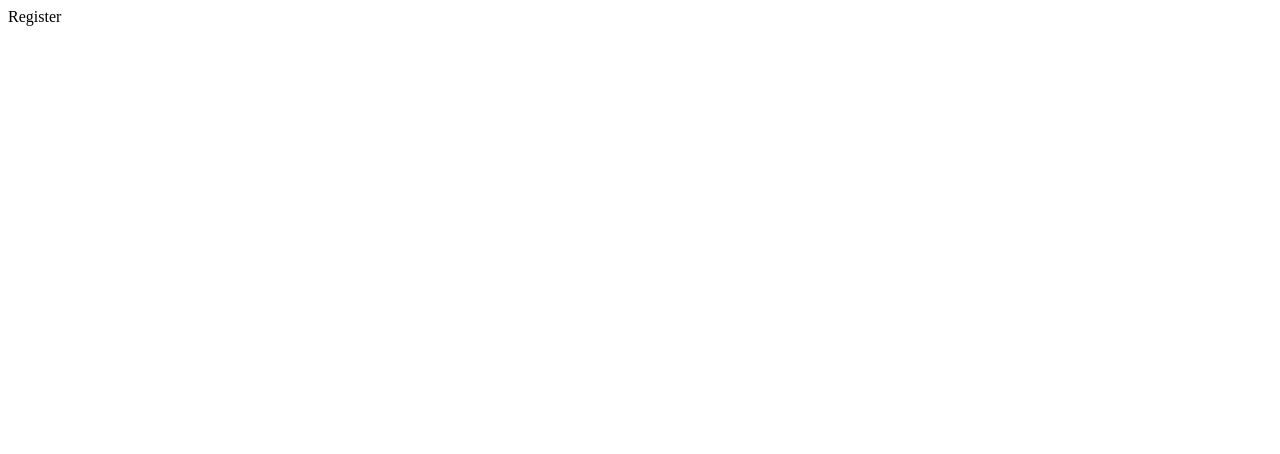
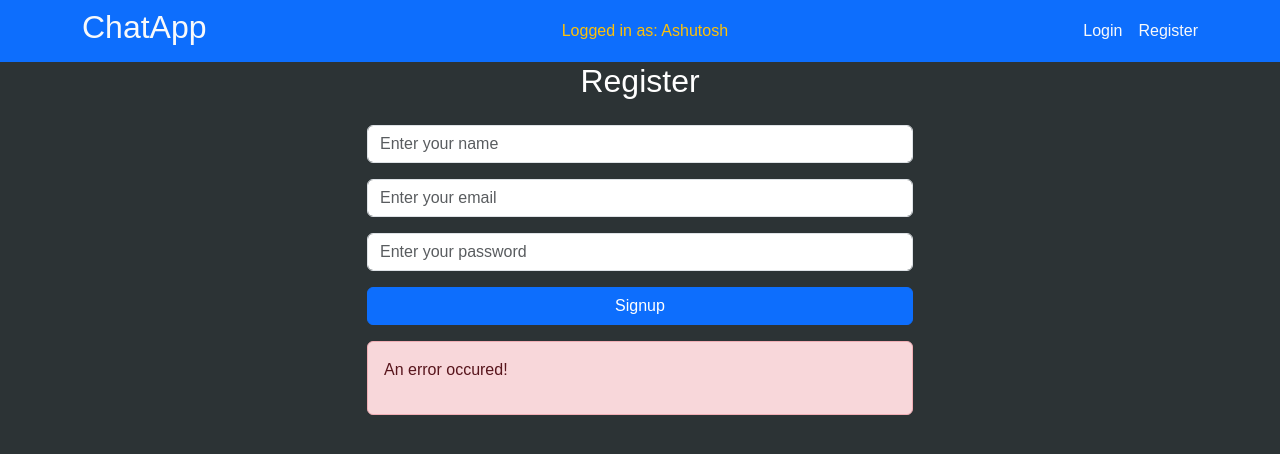
Before and after one commit to ashutosh4398/socket_trial, a React (Vite) app in the folder chat_application/client/: page /register in a window 1280 px wide. Shown: the top 454 px of the page. Built offline with nearby package versions, Linux system fonts and the light colour scheme.

Commit message:
basic form design

```diff
--- a/chat_application/client/package.json
+++ b/chat_application/client/package.json
@@ -10,7 +10,9 @@
     "preview": "vite preview"
   },
   "dependencies": {
+    "bootstrap": "^5.3.3",
     "react": "^18.3.1",
+    "react-bootstrap": "^2.10.5",
     "react-dom": "^18.3.1",
     "react-router-dom": "^6.26.2"
   },
--- a/chat_application/client/src/App.jsx
+++ b/chat_application/client/src/App.jsx
@@ -2,16 +2,21 @@ import { Routes, Route, Navigate } from "react-router-dom";
 import Chat from "./pages/Chat";
 import Register from "./pages/Register";
 import Login from "./pages/Login";
+import Navbar from "./components/Navbar";
+import "bootstrap/dist/css/bootstrap.min.css";
 
 function App() {
   return (
     <>
+      <Navbar />
+      <div className="container">
         <Routes>
           <Route path="/" element={<Chat />} />
           <Route path="/register" element={<Register />} />
           <Route path="/login" element={<Login />} />
           <Route path="*" element={<Navigate to="/" />} />
         </Routes>
+      </div>
     </>
   );
 }
--- /dev/null
+++ b/chat_application/client/src/components/Navbar.jsx
@@ -0,0 +1,29 @@
+import { Navbar, Container, Stack, Nav } from "react-bootstrap";
+import { Link } from "react-router-dom";
+
+const NavBar = () => {
+  return (
+    <Navbar bg="primary" data-bs-theme="dark">
+      <Container>
+        <h2>
+          <Link to="/" className="link-light text-decoration-none">
+            ChatApp
+          </Link>
+        </h2>
+        <span className="text-warning">Logged in as: Ashutosh</span>
+        <Nav>
+          <Stack direction="horizontal" gap={3}>
+            <Link to="/login" className="link-light text-decoration-none">
+              Login
+            </Link>
+            <Link to="/register" className="link-light text-decoration-none">
+              Register
+            </Link>
+          </Stack>
+        </Nav>
+      </Container>
+    </Navbar>
+  );
+};
+
+export default NavBar;
--- a/chat_application/client/src/index.css
+++ b/chat_application/client/src/index.css
@@ -0,0 +1,5 @@
+body {
+  background-color: #2C3335;
+  font-family: sans-serif;
+  color: #fff;
+}
--- a/chat_application/client/src/pages/Login.jsx
+++ b/chat_application/client/src/pages/Login.jsx
@@ -1,5 +1,31 @@
+import {Alert, Button, Form, Row, Col, Stack} from "react-bootstrap";
+
 const Login = () => {
-  return <>Login</>;
+  return (
+    <>
+      <Form>
+        <Row style={{
+            height: "100vh",
+            justifyContent: "center",
+          }}
+        >
+          <Col xs={6}>
+            <Stack gap={3}>
+              <h2 className="text-center">Login</h2>
+              <Form.Control type="email" placeholder="Enter your email"/>
+              <Form.Control type="password" placeholder="Enter your password"/>
+              <Button variant="primary" type="submit">
+                Login
+              </Button>
+              <Alert variant="danger">
+                <p>An error occured!</p>
+              </Alert>
+            </Stack>
+          </Col>
+        </Row>
+      </Form>
+    </>
+  );
 };
 
 export default Login;
--- a/chat_application/client/src/pages/Register.jsx
+++ b/chat_application/client/src/pages/Register.jsx
@@ -1,5 +1,32 @@
+import {Alert, Button, Form, Row, Col, Stack} from "react-bootstrap";
+
 const Register = () => {
-  return <>Register</>;
+  return (
+    <>
+      <Form>
+        <Row style={{
+            height: "100vh",
+            justifyContent: "center",
+          }}
+        >
+          <Col xs={6}>
+            <Stack gap={3}>
+              <h2 className="text-center">Register</h2>
+              <Form.Control type="text" placeholder="Enter your name"/>
+              <Form.Control type="email" placeholder="Enter your email"/>
+              <Form.Control type="password" placeholder="Enter your password"/>
+              <Button variant="primary" type="submit">
+                Signup
+              </Button>
+              <Alert variant="danger">
+                <p>An error occured!</p>
+              </Alert>
+            </Stack>
+          </Col>
+        </Row>
+      </Form>
+    </>
+  );
 };
 
 export default Register;
```
Also changed, not shown: 1 other file (tests, documents, lock files or other folders). Lines whose indentation alone changed are shown as unchanged.
